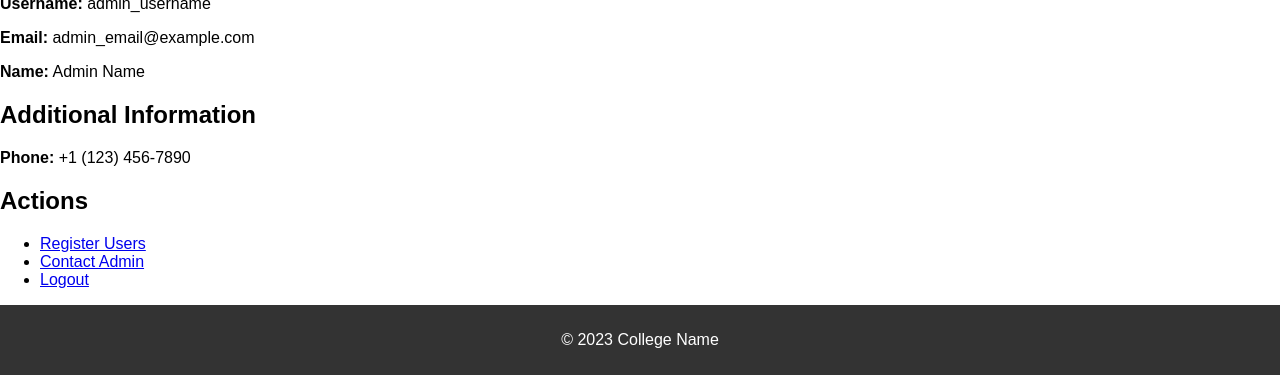
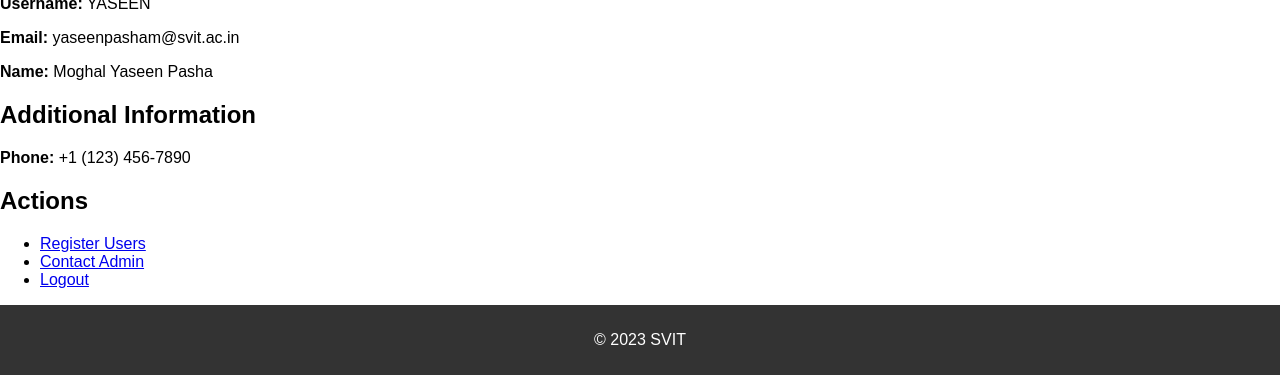
Before and after one commit to yaseenp/CADAssigment, a Flask app: template templates/adminProfile.html in a window 1280 px wide. Shown: the part 445-820 px from the top of the page. Run offline with Flask 3, Linux system fonts and the light colour scheme; the template is opened without the code that fills it, so the values that code supplies are empty.

Commit message:
Update adminProfile.html

```diff
--- a/templates/adminProfile.html
+++ b/templates/adminProfile.html
@@ -15,13 +15,13 @@
         <div class="profile-details">
             <div class="profile-image">
                 <!-- Admin's profile image here -->
-                <img src="admin.jpg" alt="Admin Profile Image">
+                <img src="/static/images/myp.jpg" alt="Admin Profile Image">
             </div>
             <div class="profile-info">
-                <p><strong>Username:</strong> admin_username</p>
-                <p><strong>Email:</strong> admin_email@example.com</p>
-                <p><strong>Name:</strong> Admin Name</p>
-                <!-- Add more information here (e.g., phone number) -->
+                <p><strong>Username:</strong> YASEEN</p>
+                <p><strong>Email:</strong> yaseenpasham@svit.ac.in</p>
+                <p><strong>Name:</strong> Moghal Yaseen Pasha</p>
+
             </div>
         </div>
 
@@ -43,7 +43,7 @@
     </section>
 
     <footer>
-        <p>&copy; 2023 College Name</p>
+        <p>&copy; 2023 SVIT</p>
     </footer>
 </body>
 </html>
```
